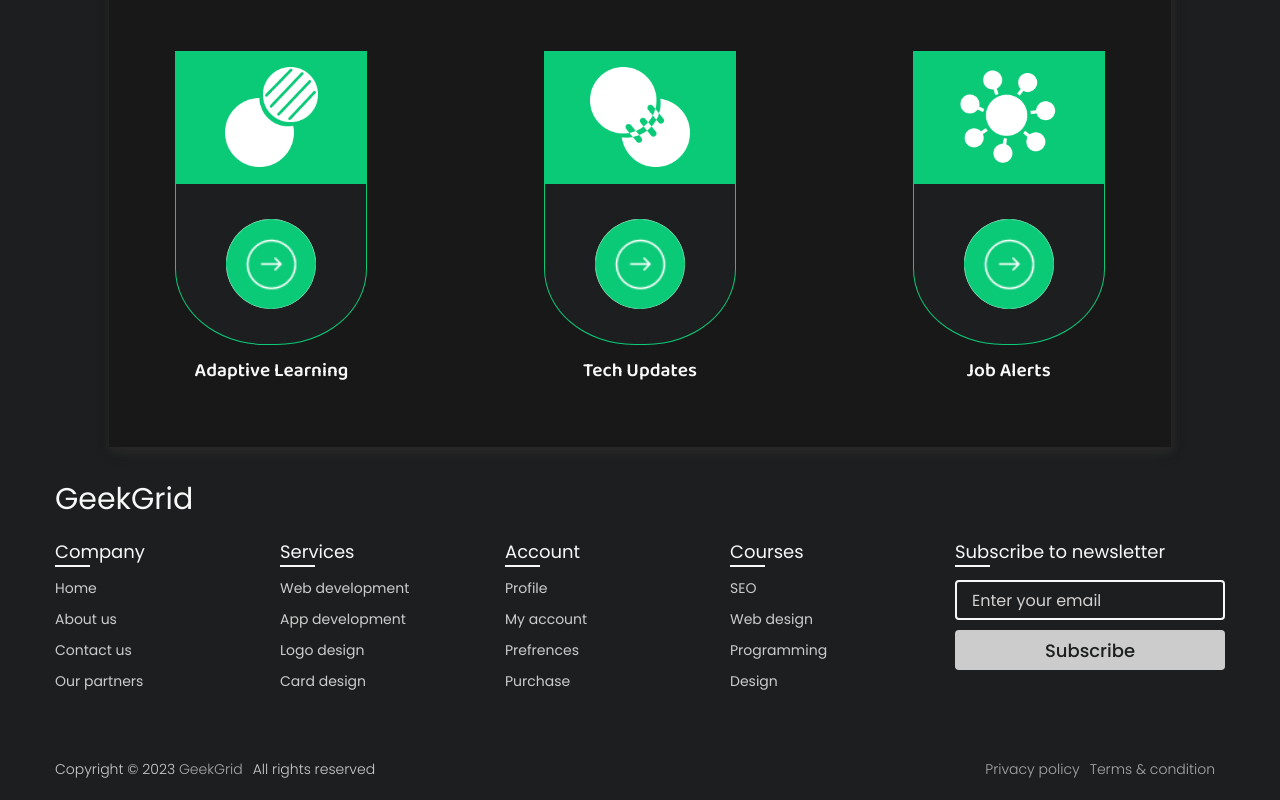
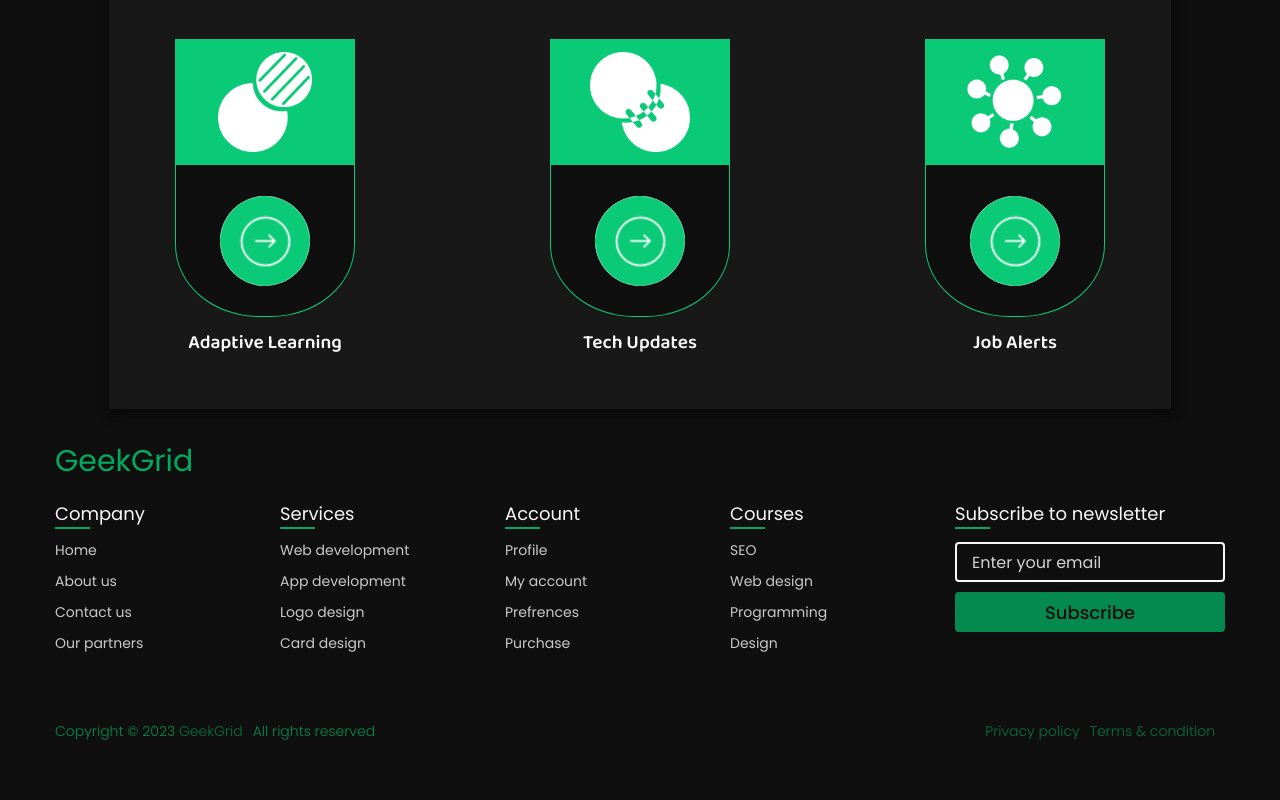
Before and after one commit to ashish12501/GeekGrid, a React (Create React App) app: page / in a window 1280 px wide. Shown: the part 661-1461 px from the top of the page. After the commit the page ends 1423 px from the top, so only its background shows below. Built offline with nearby package versions, Linux system fonts and the light colour scheme; a web font is replaced by a local one.

Commit message:
changed some css variables and footer

```diff
--- a/src/components/footer.css
+++ b/src/components/footer.css
@@ -43,7 +43,7 @@ footer .content .top {
 }
 
 .content .top .logo-details {
-    color: var(--primary-text);
+    color: var(--button-bg);
     font-size: 30px;
 }
 
@@ -75,7 +75,7 @@ footer .content .link-boxes .box {
     bottom: -2px;
     height: 2px;
     width: 35px;
-    background: var(--primary-text);
+    background: var(--button-bg);
 }
 
 .content .link-boxes .box li {
@@ -121,7 +121,7 @@ footer .content .link-boxes .box {
 }
 
 .link-boxes .input-box input[type="button"] {
-    background: var(--primary-text);
+    background: var(--button-bg);
     color: var(--primary-bg);
     border: none;
     font-size: 18px;
@@ -153,7 +153,7 @@ footer .bottom-details .bottom_text {
 .bottom-details .bottom_text a {
     font-size: 14px;
     font-weight: 300;
-    color: var(--primary-text);
+    color: var(--button-bg);
     opacity: 0.8;
     text-decoration: none;
 }
--- a/src/components/keyFeatures.css
+++ b/src/components/keyFeatures.css
@@ -15,15 +15,14 @@
     justify-content: center;
     align-items: center;
     flex-direction: column;
-    padding: 0vh 6vh 7vh 6vh;
     box-shadow: 1px 4px 7px 0 var(--box-shadow), 2px 6px 10px 0 var(--box-shadow);
-    padding: 20px 15px;
+    padding: 10px 15px;
     background-color: var(--secondary-text);
 }
 
 .keyContainer h2 {
     font-family: 'Baloo Da 2', sans-serif;
-    font-size: 2.5vw;
+    font-size: 2.4vw;
     color: #0bca77;
 }
 
@@ -47,8 +46,8 @@
 
 .keyCard {
     margin: 7vh 0 5vh 0;
-    height: 42vh;
-    width: 15vw;
+    height: 40vh;
+    width: 14vw;
     display: flex;
     flex-direction: column;
 }
--- a/src/pages/VideoCourses/VideoListPage.css
+++ b/src/pages/VideoCourses/VideoListPage.css
@@ -11,7 +11,7 @@
 
 .ListPage .videos {
     display: grid;
-    gap: 2rem;
+    gap: 2.5rem;
     grid-template-columns: repeat(4, 1fr);
 
 }
@@ -46,6 +46,7 @@
 
 .ListPage .videos .video-card img {
     width: 100%;
+    /* border-radius: 20px; */
 }
 
 .ListPage .videos .video-card h3 {
--- a/src/pages/VideoCourses/streamer.js
+++ b/src/pages/VideoCourses/streamer.js
@@ -24,7 +24,7 @@ export const VideoPlayerPage = () => {
                 src={selectedVideo.embedLink}
                 title={selectedVideo.name}
                 frameBorder="0"
-                allow="accelerometer; autoplay; clipboard-write; encrypted-media; gyroscope; picture-in-picture; web-share"
+                allow="accelerometer; gyroscope; picture-in-picture; "
                 allowFullScreen
             />
         </div>
--- a/src/variables.css
+++ b/src/variables.css
@@ -15,7 +15,9 @@
     /* Comment Out The below variables to check in light thenme */
     /* Comment Out The below variables to check in light thenme */
 
-    --primary-bg: #1C1E1F;
+    /* --primary-bg: #1C1E1F; */
+    --primary-bg: #0F0F0F;
+
     --primary-text: #f8f8f8;
     --secondary-text: #181818;
     --secondary-bg: #f8f8f8;
@@ -25,7 +27,7 @@
     --gradient-green1: #00c570;
     --gradient-yellow1: #F4CE44;
     --gradient-yellow2: #ddd1a4;
-    --box-shadow: #272727;
+    --box-shadow: #0a0a0a;
 
     /* variable for button */
     --button-bg: #02A960;
```
